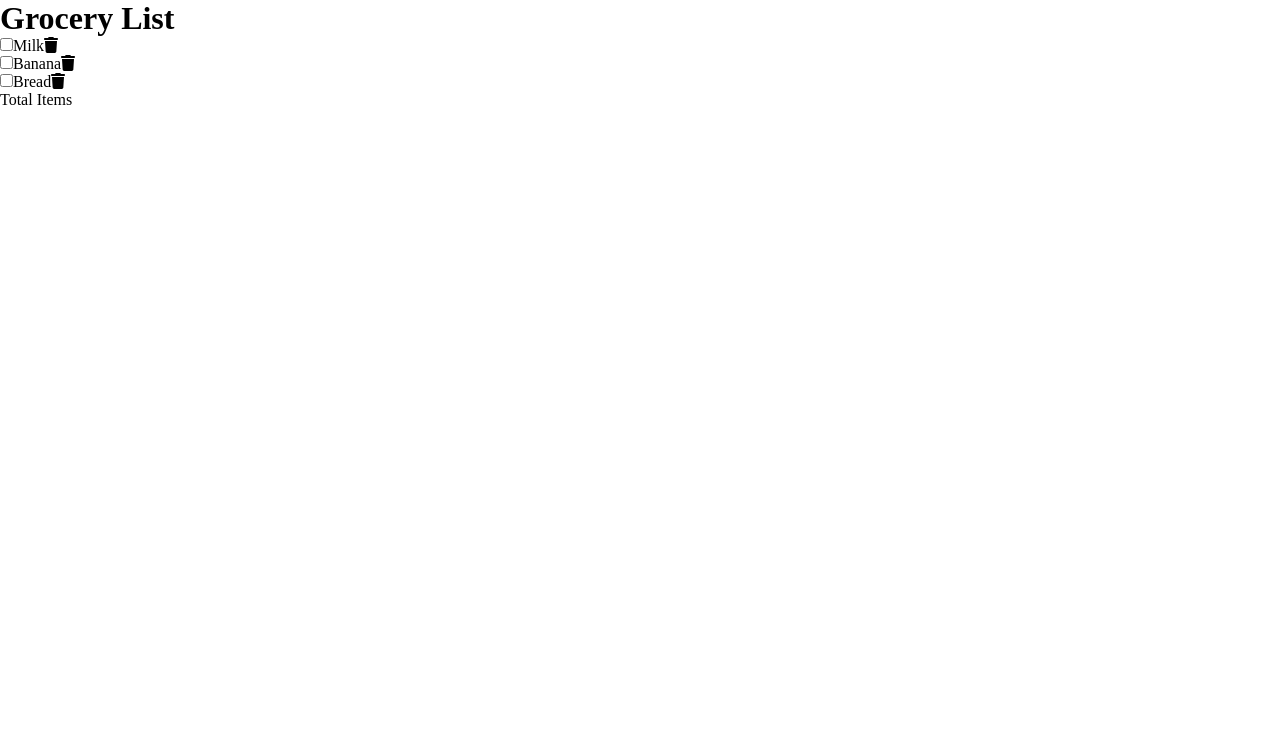
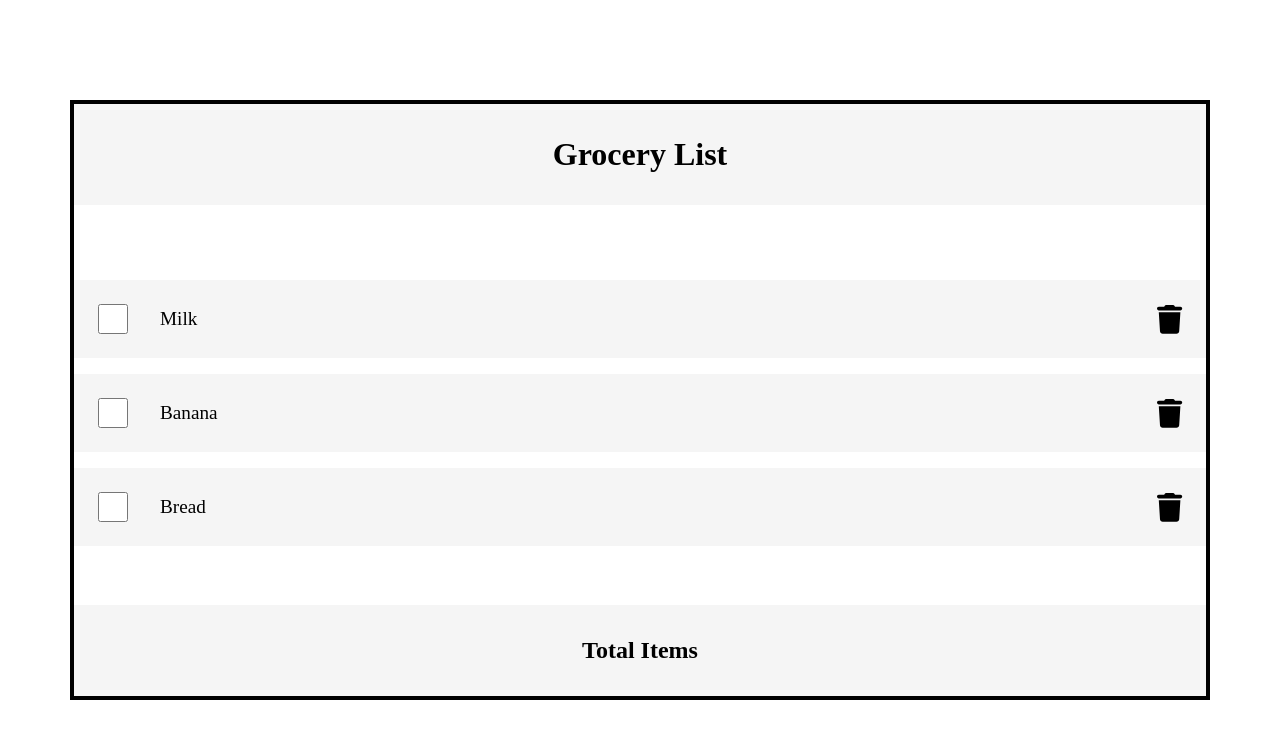
Before and after one commit to charuzain/react-projects, a React (Vite) app in the folder grocery-list/: page / in a window 1280 px wide. Shown: the top 738 px of the page. Built offline with nearby package versions, Linux system fonts and the light colour scheme.

Commit message:
Style home page

```diff
--- a/grocery-list/src/App.jsx
+++ b/grocery-list/src/App.jsx
@@ -1,6 +1,6 @@
 import './App.css';
 import { FontAwesomeIcon } from '@fortawesome/react-fontawesome';
-   import { faTrash } from '@fortawesome/free-solid-svg-icons';
+import { faTrash } from '@fortawesome/free-solid-svg-icons';
 
 function App() {
   const items = [
@@ -30,9 +30,11 @@ function App() {
         <ul>
           {items.map((item) => (
             <li key={item.id}>
-              <input type="checkbox" id={item.itemName} />
-              <label htmlFor={item.itemName}>{item.itemName}</label>
-              <FontAwesomeIcon icon={faTrash} />
+              <div className='list-left'>
+                <input type="checkbox" id={item.itemName} />
+                <label htmlFor={item.itemName}>{item.itemName}</label>
+              </div>
+              <FontAwesomeIcon icon={faTrash} className="icon" />
             </li>
           ))}
         </ul>
--- a/grocery-list/src/index.css
+++ b/grocery-list/src/index.css
@@ -1,5 +1,76 @@
-*{
-  padding:0;
-  margin:0;
-  box-sizing:border-box;
+* {
+  padding: 0;
+  margin: 0;
+  box-sizing: border-box;
 }
+
+body {
+  display: flex;
+  justify-content: center;
+  align-items: center;
+  height: 100vh;
+}
+
+li {
+  list-style: none;
+}
+
+#root {
+  border: 4px solid black;
+  height: 75%;
+  max-height: 850px;
+  width: 100%;
+  margin: 4rem;
+  max-width: 1140px;
+  display: flex;
+  flex-direction: column;
+  justify-content: space-between;
+  align-items: center;
+}
+
+header {
+  background-color: #f5f5f5;
+  width: 100%;
+  text-align: center;
+  padding: 2rem;
+  margin-bottom: 2rem;
+}
+
+main {
+  width: 100%;
+  text-align: center;
+}
+
+li {
+  background-color: #f5f5f5;
+  margin-bottom: 1rem;
+  padding: 1.5rem;
+  font-size: 1.2rem;
+  display: flex;
+  justify-content: space-between;
+  align-items:center;
+}
+
+footer {
+  background-color: #f5f5f5;
+  width: 100%;
+  text-align: center;
+  padding: 2rem;
+  font-size: 1.5rem;
+  font-weight:700;
+}
+
+input[type="checkbox"]{
+  margin-right:2rem;
+    width:30px;
+    height:30px;
+}
+
+.list-left{
+  display:flex;
+    align-items:center;
+}
+
+.icon{
+  font-size:1.8rem;
+}
```
